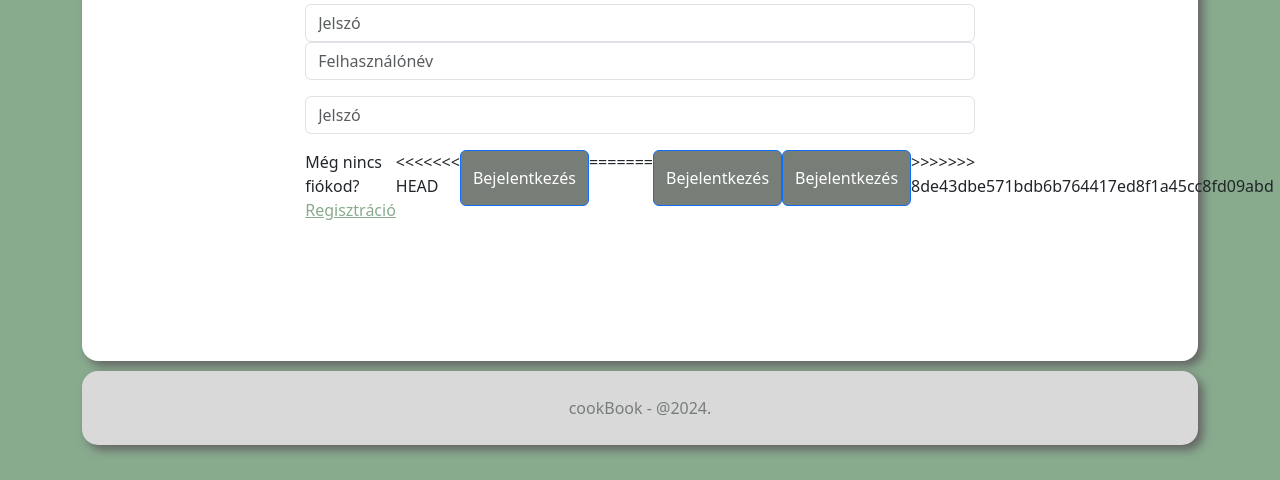
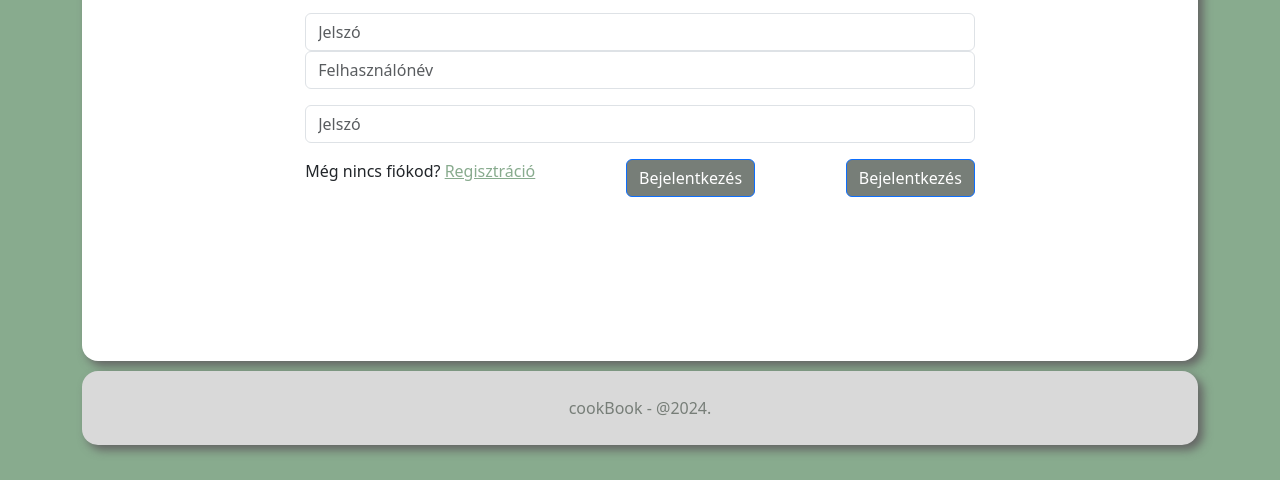
Before and after one commit to dzsofri/cookBook, a plain HTML site: page index.html at #!/login in a window 1280 px wide. Shown: the part 320-800 px from the top of the page. Drawn offline with nearby package versions, Linux system fonts and the light colour scheme.

Commit message:
commit fix

```diff
--- a/views/login.html
+++ b/views/login.html
@@ -1,10 +1,5 @@
 <div class="form-container">
     <h1>Bejelentkezés</h1>
-
-    <div class="alert alert-danger d-none" role="alert" id="alertBox">
-        <!-- alertmessages shows here -->
-    </div>
-
 
     <div class="mb-3">
 
@@ -24,14 +19,10 @@
 
     <div class="mb-3 regBtnLine">
         <label>Még nincs fiókod? <a href="#!/login">Regisztráció</a></label>
-<<<<<<< HEAD
-        <button class="btn btn-primary mb-3" onclick="login()">Bejelentkezés</button>
-=======
 
         <button class="btn btn-primary mb-3" ng-click="login()">Bejelentkezés</button>
 
         <button class="btn btn-primary mb-3">Bejelentkezés</button>
 
->>>>>>> 8de43dbe571bdb6b764417ed8f1a45cc8fd09abd
     </div>
 </div>
```
